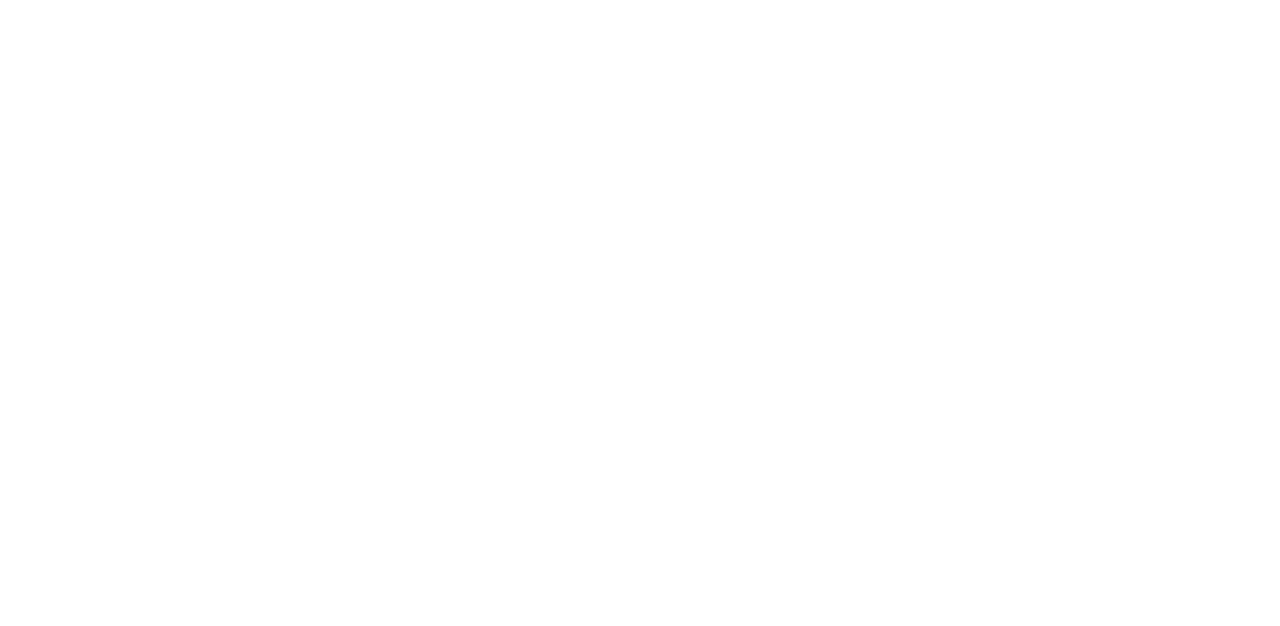
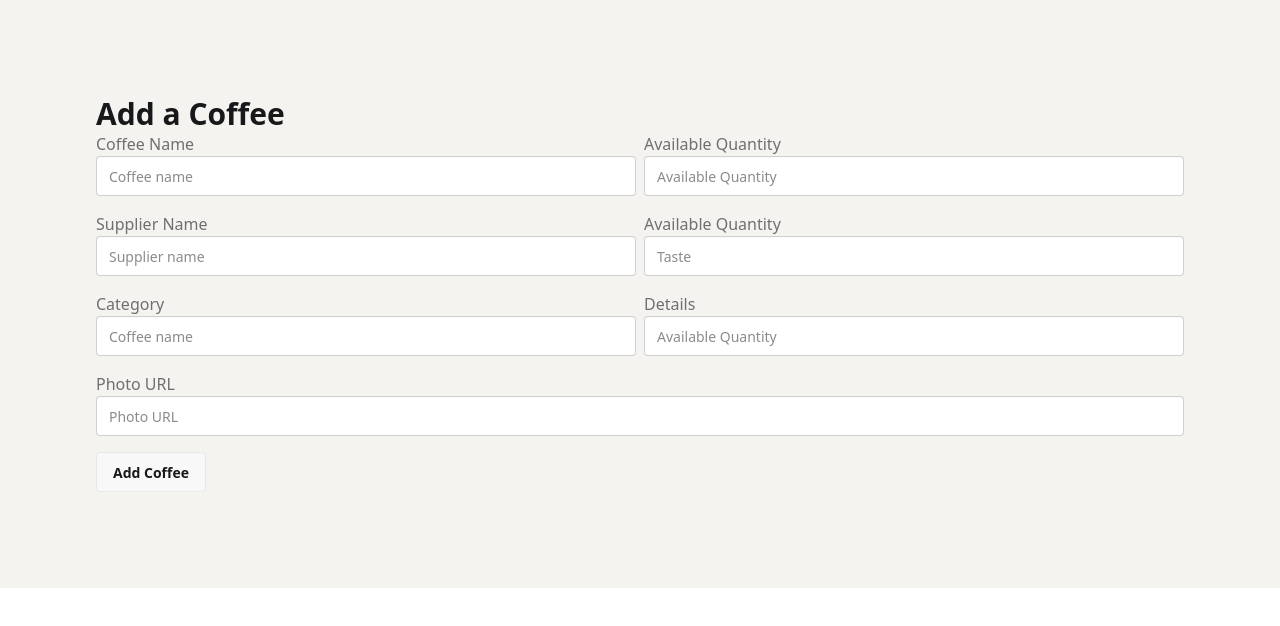
Before and after one commit to Muhammad-Mirazul-Hasan-Rafee/coffee-store-client, a React (Vite) app: page /addCoffee in a window 1280 px wide. Shown: the top 626 px of the page. Built offline with nearby package versions, Linux system fonts and the light colour scheme.

Commit message:
form created

```diff
--- a/src/components/AddCoffee.jsx
+++ b/src/components/AddCoffee.jsx
@@ -1,9 +1,132 @@
 const AddCoffee = () => {
-    return (
-        <div>
+    const handleAddCoffee = (event) =>{
+        event.preventDefault();
 
+        const form = event.target;
+        const name = form.name.value;
+        const quantity = form.quantity.value;
+        const supplier = form.supplier.value;
+        const taste = form.taste.value;
+        const category = form.category.value;
+        const details = form.details.value;
+        const photo = form.photo.value;
+
+        const newCoffee = {name , quantity , supplier ,taste , category , details , photo};
+        console.log(newCoffee);
+
+    }
+  return (
+    <div className="bg-[#F4F3F0] p-24">
+      <h2 className="font-extrabold text-3xl">Add a Coffee</h2>
+      <form onSubmit={handleAddCoffee}>
+        {/* form name and quantity row */}
+        <div className="md:flex mb-4">
+          <div className="form-control md:w-1/2">
+            <label className="label">
+              <span className="label-text">Coffee Name</span>
+            </label>
+            <label className="input-group">
+
+              <input
+                type="text" name="name"
+                placeholder="Coffee name"
+                className="input input-bordered w-full"
+              />
+            </label>
+          </div>
+          <div className="form-control md:w-1/2 ml-2">
+            <label className="label">
+              <span className="label-text">Available Quantity</span>
+            </label>
+            <label className="input-group">
+
+              <input
+                type="text" name="quantity"
+                placeholder="Available Quantity"
+                className="input input-bordered w-full"
+              />
+            </label>
+          </div>
         </div>
-    );
+        {/* form supplier and taste row */}
+        <div className="md:flex mb-4">
+          <div className="form-control md:w-1/2">
+            <label className="label">
+              <span className="label-text">Supplier Name</span>
+            </label>
+            <label className="input-group">
+
+              <input
+                type="text" name="supplier"
+                placeholder="Supplier name"
+                className="input input-bordered w-full"
+              />
+            </label>
+          </div>
+          <div className="form-control md:w-1/2 ml-2">
+            <label className="label">
+              <span className="label-text">Available Quantity</span>
+            </label>
+            <label className="input-group">
+
+              <input
+                type="text" name="taste"
+                placeholder="Taste"
+                className="input input-bordered w-full"
+              />
+            </label>
+          </div>
+        </div>
+        {/* form Category and details row */}
+        <div className="md:flex mb-4">
+          <div className="form-control md:w-1/2">
+            <label className="label">
+              <span className="label-text">Category</span>
+            </label>
+            <label className="input-group">
+
+              <input
+                type="text" name="category"
+                placeholder="Coffee name"
+                className="input input-bordered w-full"
+              />
+            </label>
+          </div>
+          <div className="form-control md:w-1/2 ml-2">
+            <label className="label">
+              <span className="label-text">Details</span>
+            </label>
+            <label className="input-group">
+
+              <input
+                type="text" name="details"
+                placeholder="Available Quantity"
+                className="input input-bordered w-full"
+              />
+            </label>
+          </div>
+        </div>
+        {/* form photo url row */}
+        <div className="md:flex mb-4">
+          <div className="form-control w-full">
+            <label className="label">
+              <span className="label-text">Photo URL</span>
+            </label>
+            <label className="input-group">
+
+              <input
+                type="text" name="photo"
+                placeholder="Photo URL"
+                className="input input-bordered w-full"
+              />
+            </label>
+          </div>
+        </div>
+
+        <input type="submit" value="Add Coffee" className="btn justify-center" />
+      </form>
+    </div>
+  );
 };
 
 export default AddCoffee;
```
